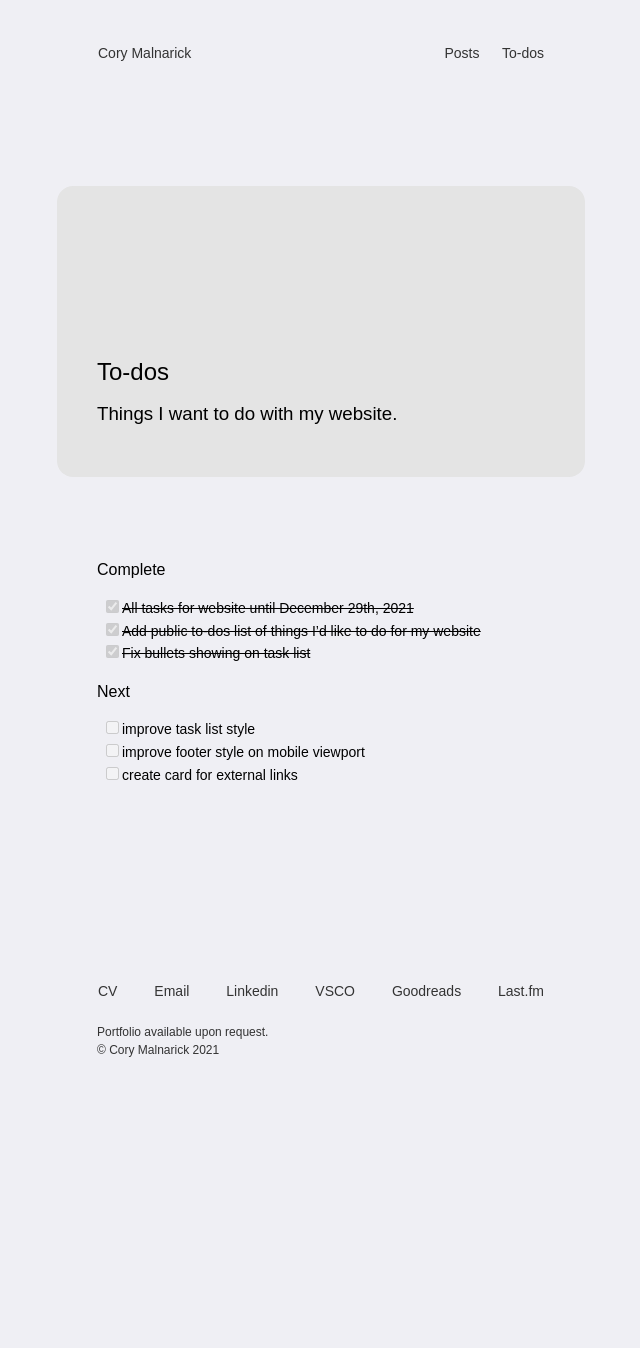
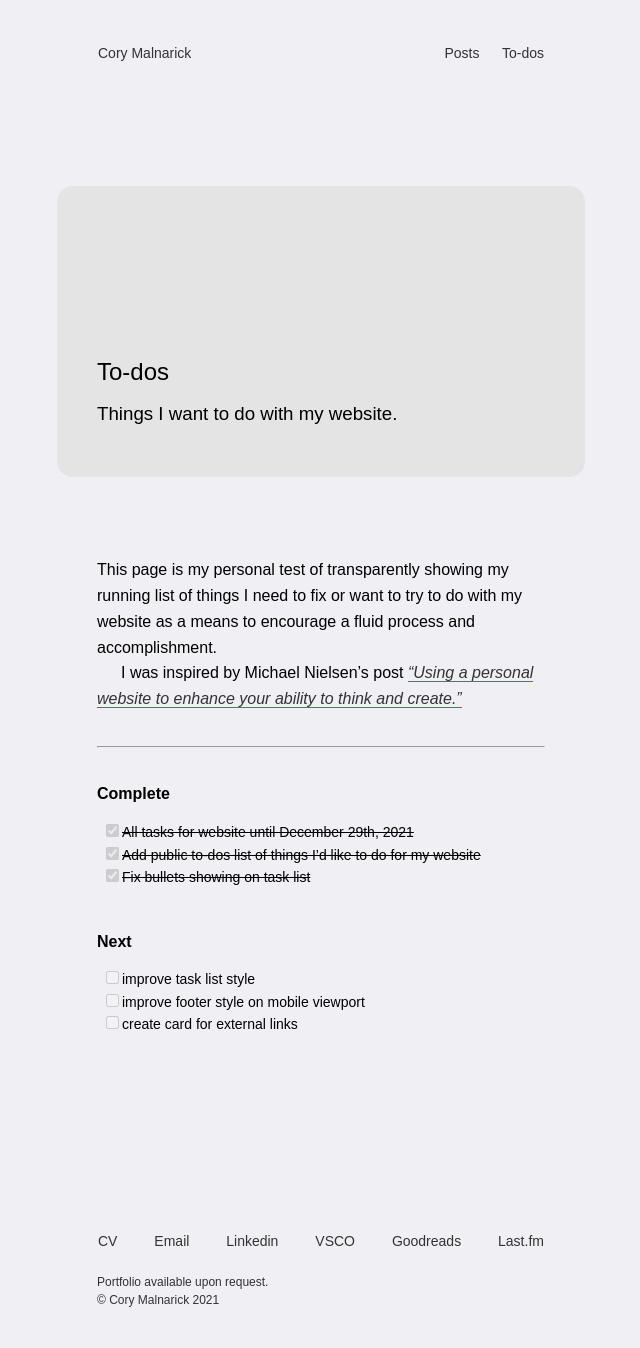
Before and after one commit to foundmonster/foundmonster.github.io, a Jekyll site: the page built from to-dos.md, in a window 1280 px wide. Shown: the whole page, without its empty margins (319-959 px from the left). Built offline with Jekyll 4.4.1, drawn with Linux system fonts in a browser that asks for light colours; some web fonts are replaced; before the commit the page ends 1098 px from its top, so only the background shows below that.

Commit message:
update to to-do post

```diff
--- a/to-dos.md
+++ b/to-dos.md
@@ -3,13 +3,23 @@ layout: post
 title: To-dos
 description: Things I want to do with my website.
 ---
-Complete
+This page is my personal test of transparently showing my running list of things I need to fix or want to try to do with my website as a means to encourage a fluid process and accomplishment.
+
+I was inspired by Michael Nielsen's post [_"Using a personal website to enhance your ability to think and create."_](https://mnielsen.github.io/wn/website_enhance.html#fnref4)
+<br>
+<br>
+
+---
+
+<br>
+**Complete**
 
 - [x] ~~All tasks for website until December 29th, 2021~~
 - [x] ~~Add public to-dos list of things I'd like to do for my website~~
 - [x] ~~Fix bullets showing on task list~~
 
-Next
+<br>
+**Next**
 
 - [ ] improve task list style
 - [ ] improve footer style on mobile viewport
```
